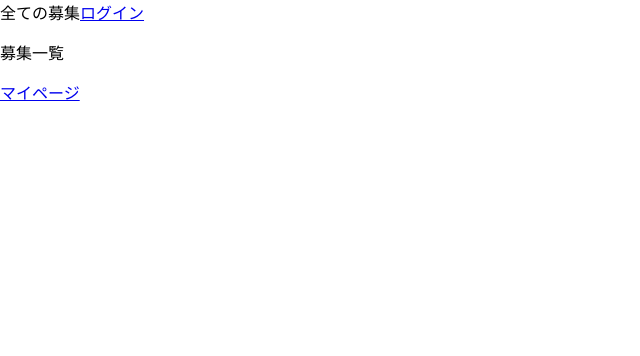
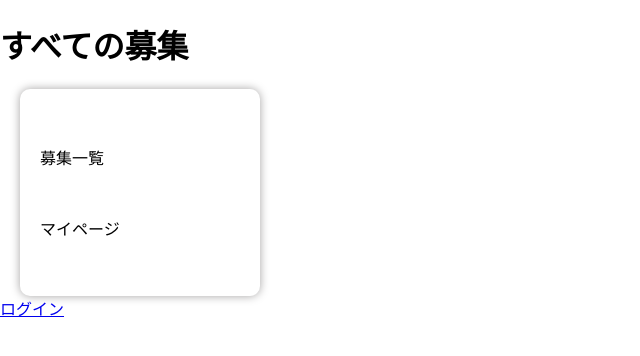
Before and after one commit to yoseei/gulliver_works_account, a React app: page / in a window 1280 px wide. Shown: the top 356 px of the page, without its empty margins (0-640 px from the left). Built offline with nearby package versions, Linux system fonts and the light colour scheme.

Commit message:
create: sideBarフォルダ作成
SideBar.tsxとそのscssファイルを作成し、RecruitmenIndexPageに配置

```diff
--- /dev/null
+++ b/src/components/sideBar/SideBar.module.scss
@@ -0,0 +1,24 @@
+.root {
+  .recruitmentProfileContainer {
+    border-radius: 10px;
+    box-shadow: 0px 0px 10px 0px rgb(165, 163, 163);
+    display: flex;
+    flex-direction: column;
+    gap: 15px;
+    margin-left: 20px;
+    padding: 40px 20px;
+    width: 200px;
+    .recruitmentLink {
+      flex: 1;
+      cursor: pointer;
+    }
+    .profileLink {
+      flex: 1;
+      cursor: pointer;
+      a {
+        text-decoration: none;
+        color: black;
+      }
+    }
+  }
+}
--- /dev/null
+++ b/src/components/sideBar/SideBar.tsx
@@ -0,0 +1,22 @@
+import React from "react";
+import styles from "./SideBar.module.scss";
+import { Link } from "react-router-dom";
+
+interface PropsTypes {
+  textA: string;
+  textB: string;
+}
+const SideBar = (props: PropsTypes) => {
+  return (
+    <div className={styles.root}>
+      <div className={styles.recruitmentProfileContainer}>
+        <p className={styles.recruitmentLink}>{props.textA}</p>
+        <p className={styles.profileLink}>
+          <Link to="/profile">{props.textB}</Link>
+        </p>
+      </div>
+    </div>
+  );
+};
+
+export default SideBar;
--- a/src/scenes/recruitment/RecruitmentIndexPage/index.tsx
+++ b/src/scenes/recruitment/RecruitmentIndexPage/index.tsx
@@ -1,21 +1,21 @@
 import React from "react";
 import styles from "./style.module.scss";
 import { Link } from "react-router-dom";
-
+import SideBar from "../../../components/sideBar/SideBar";
 const RecruitmentIndexPage = () => {
   return (
     <div className={styles.root}>
       <div className={styles.text}>
-        全ての募集
-        <Link to="/signin">ログイン</Link>
+        <h1>すべての募集</h1>
       </div>
-      <div className={styles.recruitmentProfileContainer}>
+      <SideBar textA={"募集一覧"} textB={"マイページ"} />
+      {/* <div className={styles.recruitmentProfileContainer}>
         <p className={styles.recruitmentLink}>募集一覧</p>
-
         <p className={styles.profileLink}>
           <Link to="/profile">マイページ</Link>
         </p>
-      </div>
+      </div> */}
+      <Link to="/signin">ログイン</Link>
     </div>
   );
 };
--- a/src/scenes/recruitment/RecruitmentIndexPage/style.module.scss
+++ b/src/scenes/recruitment/RecruitmentIndexPage/style.module.scss
@@ -2,26 +2,26 @@
   .text {
     color: black;
   }
-  .recruitmentMypageContainer {
-    border-radius: 10px;
-    box-shadow: 0px 0px 10px 0px rgb(165, 163, 163);
-    display: flex;
-    flex-direction: column;
-    gap: 15px;
-    margin-left: 20px;
-    padding: 40px 20px;
-    width: 200px;
-    .recruitmentLink {
-      flex: 1;
-      cursor: pointer;
-    }
-    .mypageLink {
-      flex: 1;
-      cursor: pointer;
-      a {
-        text-decoration: none;
-        color: black;
-      }
-    }
-  }
+  // .recruitmentProfileContainer {
+  //   border-radius: 10px;
+  //   box-shadow: 0px 0px 10px 0px rgb(165, 163, 163);
+  //   display: flex;
+  //   flex-direction: column;
+  //   gap: 15px;
+  //   margin-left: 20px;
+  //   padding: 40px 20px;
+  //   width: 200px;
+  //   .recruitmentLink {
+  //     flex: 1;
+  //     cursor: pointer;
+  //   }
+  //   .profileLink {
+  //     flex: 1;
+  //     cursor: pointer;
+  //     a {
+  //       text-decoration: none;
+  //       color: black;
+  //     }
+  //   }
+  // }
 }
```
